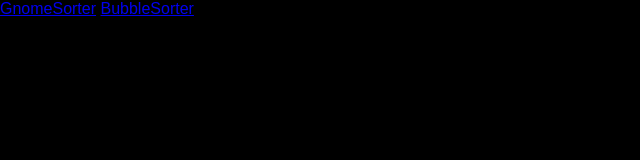
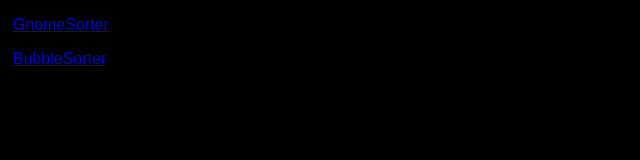
Before and after one commit to magben93/sorters, a plain HTML site: page index.html in a window 1280 px wide. Shown: the whole page, without its empty margins (0-640 px from the left). Drawn offline with Linux system fonts and the light colour scheme.

Commit message:
Update index.html

```diff
--- a/index.html
+++ b/index.html
@@ -8,8 +8,8 @@
 </head>
 <body>
     <div>
-    <a href="SA-gnome_sort_algorithm.html">GnomeSorter</a>
-    <a href="SA-bubble_sort_algorithm.html">BubbleSorter</a>
+    <p><a href="SA-gnome_sort_algorithm.html">GnomeSorter</a></p>
+    <p><a href="SA-bubble_sort_algorithm.html">BubbleSorter</a></p>
     </div>
 </body>
 </html>
```
